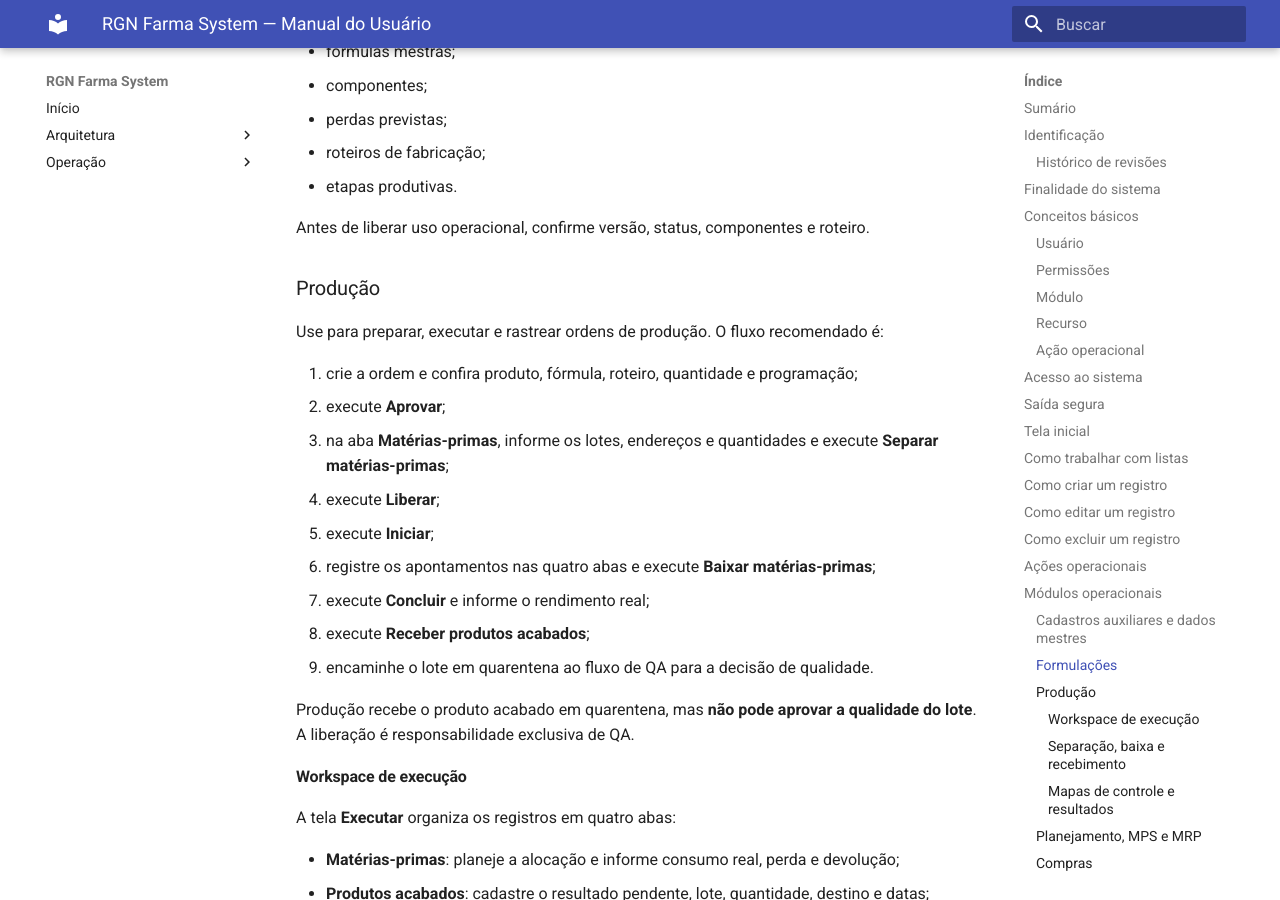
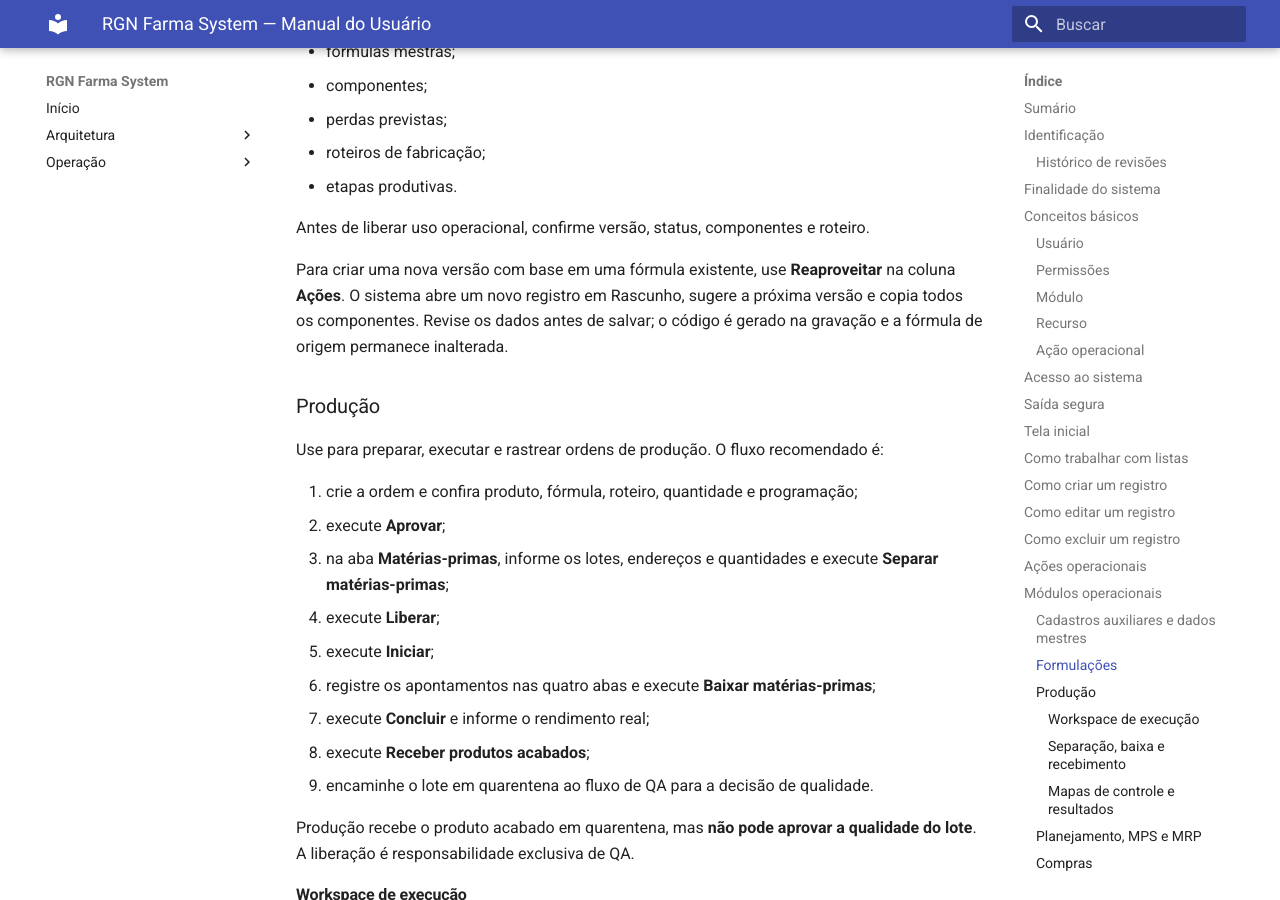
Before and after one commit to RuiGN/rgnfamarsystemv2, an MkDocs documentation site: the page built from docs/pdf/manual_usuario.md, in a window 1280 px wide and 900 px high, scrolled down 6706 px. Built offline with MkDocs 1.6.1 and Material for MkDocs 9.7.7, drawn with Linux system fonts in a browser that asks for light colours.

```diff
--- a/docs/pdf/manual_usuario.md
+++ b/docs/pdf/manual_usuario.md
@@ -206,6 +206,12 @@ Use para controlar:
 - etapas produtivas.
 
 Antes de liberar uso operacional, confirme versão, status, componentes e roteiro.
+
+Para criar uma nova versão com base em uma fórmula existente, use
+**Reaproveitar** na coluna **Ações**. O sistema abre um novo registro em
+Rascunho, sugere a próxima versão e copia todos os componentes. Revise os dados
+antes de salvar; o código é gerado na gravação e a fórmula de origem permanece
+inalterada.
 
 ### Produção
 
```
Also changed, not shown: TEMPLATES.md (+5 -0 lines).
